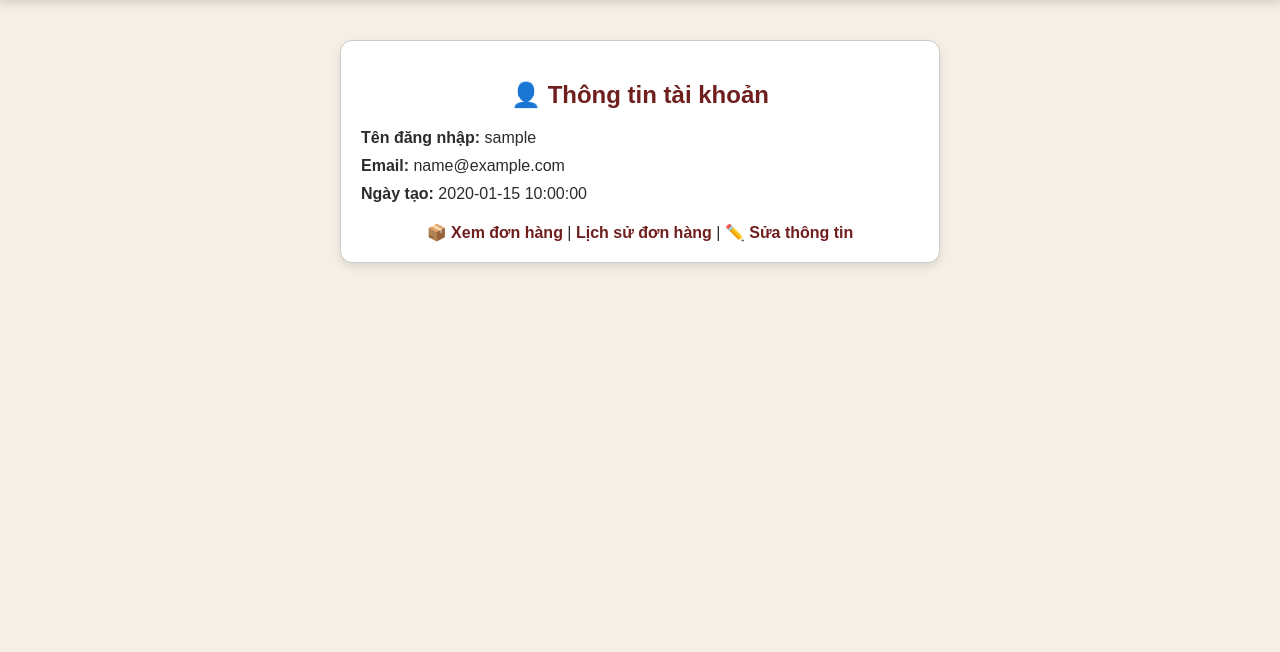
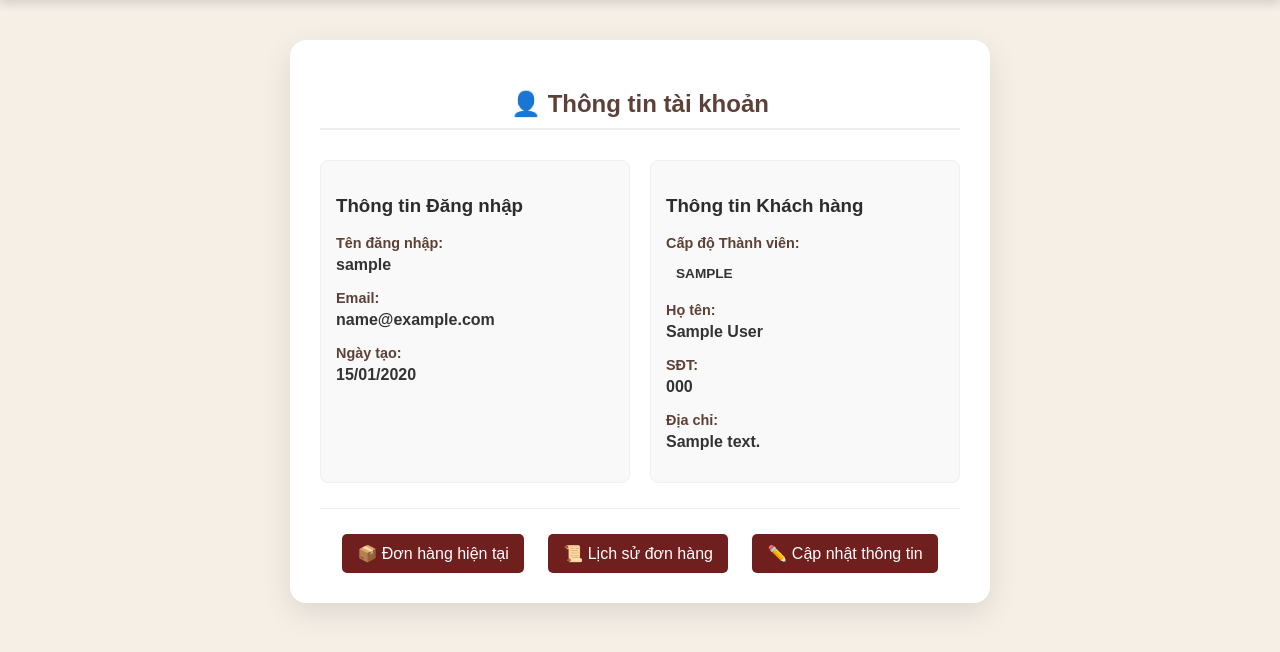
Before and after one commit to nhuquynh2006-eng/food_wedsite, a PHP site: page /account/account.php in a window 1280 px wide. Shown: the part 111-763 px from the top of the page. Run offline with PHP 8.4, Linux system fonts and the light colour scheme; the visitor is signed in with stand-in values (Sample User, id 1); tables that the repository leaves empty or names only in its code hold one stand-in row (values such as "Sample post").

```diff
--- a/account/account.php
+++ b/account/account.php
@@ -2,15 +2,53 @@
 include '../config.php';
 session_start();
 
+// 1. Kiểm tra đăng nhập
 if(!isset($_SESSION['username'])) {
     header("Location: ../login.php");
     exit;
 }
 
 $username = $_SESSION['username'];
-$sql = "SELECT * FROM users WHERE username = '$username'";
-$result = $conn->query($sql);
-$user = $result->fetch_assoc();
+$user_data = null;
+$customer_data = [
+    'full_name' => 'Chưa cập nhật',
+    'phone' => 'Chưa cập nhật',
+    'address' => 'Chưa cập nhật',
+    'membership' => 'normal'
+];
+
+// 2. Lấy thông tin User và Customer (bao gồm Membership) bằng Prepared Statement
+$stmt = $conn->prepare("
+    SELECT
+        u.*,
+        c.full_name,
+        c.phone,
+        c.address,
+        c.membership
+    FROM users u
+    LEFT JOIN customers c ON u.id = c.user_id
+    WHERE u.username = ? LIMIT 1
+");
+
+if ($stmt) {
+    $stmt->bind_param("s", $username);
+    $stmt->execute();
+    $result = $stmt->get_result();
+
+    if ($result->num_rows > 0) {
+        $data = $result->fetch_assoc();
+        $user_data = $data;
+
+        // Cập nhật thông tin khách hàng nếu tồn tại
+        if ($data['full_name'] !== null) {
+            $customer_data['full_name'] = $data['full_name'];
+            $customer_data['phone'] = $data['phone'];
+            $customer_data['address'] = $data['address'];
+        }
+        $customer_data['membership'] = $data['membership'] ?? 'normal';
+    }
+    $stmt->close();
+}
 ?>
 
 <!DOCTYPE html>
@@ -20,35 +58,76 @@ $user = $result->fetch_assoc();
     <title>Tài khoản của tôi</title>
     <link rel="stylesheet" href="../main.css">
     <style>
+        /* Tối ưu hóa CSS cho giao diện hiện đại */
         .account-container {
-      max-width: 600px;
+            max-width: 700px;
             margin: 40px auto;
-      padding: 20px;
-      border: 1px solid #ccc;
-      border-radius: 12px;
-      background: #fff;
-      box-shadow: 0 4px 10px rgba(0,0,0,0.1);
+            padding: 30px;
+            border: none;
+            border-radius: 16px;
+            background: #ffffff;
+            box-shadow: 0 10px 30px rgba(0,0,0,0.1);
         }
         .account-container h2 {
             text-align: center;
+            margin-bottom: 30px;
+            color: #5d4037; /* Màu nâu đậm hơn */
+            border-bottom: 2px solid #eee;
+            padding-bottom: 10px;
+        }
+        .info-grid {
+            display: grid;
+            grid-template-columns: 1fr 1fr;
+            gap: 20px;
             margin-bottom: 20px;
-      color: #701f1f;
         }
-    .account-info p {
-      margin: 10px 0;
-      font-size: 16px;
+        .info-card {
+            padding: 15px;
+            border: 1px solid #f0f0f0;
+            border-radius: 8px;
+            background-color: #f9f9f9;
         }
-    .account-actions a {
-      color: #701f1f;               /* Màu đỏ nâu chủ đạo */
-     text-decoration: none;        /* Bỏ gạch chân */
+        .info-card strong {
+            display: block;
+            color: #5d4037;
+            margin-bottom: 5px;
+            font-size: 0.9em;
+        }
+        .info-card span {
             font-weight: 600;
-     font-size: 16px;
-     transition: 0.3s;
+            color: #333;
         }
 
+        /* Style cho Membership Badge */
+        .membership-badge {
+            padding: 5px 10px;
+            border-radius: 15px;
+            font-weight: bold;
+            color: white;
+            text-transform: uppercase;
+            font-size: 0.85em;
+            display: inline-block;
+            margin-top: 5px;
+        }
+        .membership-normal { background-color: #6c757d; }
+        .membership-silver { background-color: #adb5bd; }
+        .membership-gold { background-color: #ffc107; color: #343a40; } /* Vàng đậm cho dễ đọc */
+        .membership-vip { background-color: #dc3545; }
+
+        /* Style cho Action Buttons */
+        .account-actions a {
+            display: inline-block;
+            margin: 0 10px;
+            padding: 10px 15px;
+            background-color: #701f1f;
+            color: white;
+            border-radius: 5px;
+            text-decoration: none;
+            transition: background-color 0.3s;
+        }
         .account-actions a:hover {
-     color: #a83232;               /* Màu đậm hơn khi rê chuột */
-     text-decoration: underline;   /* Gạch chân khi hover */
+            background-color: #a83232;
+            text-decoration: none;
         }
     </style>
 </head>
@@ -70,16 +149,36 @@ $user = $result->fetch_assoc();
 
     <div class="account-container">
         <h2>👤 Thông tin tài khoản</h2>
-    <div class="account-info">
-      <p><strong>Tên đăng nhập:</strong> <?= htmlspecialchars($user['username']); ?></p>
-      <p><strong>Email:</strong> <?= htmlspecialchars($user['email']); ?></p>
-      <p><strong>Ngày tạo:</strong> <?= $user['created_at']; ?></p>
-    </div>
-    <div class="account-actions" style="text-align:center; margin-top:20px;">
-     <a href="order.php">📦 Xem đơn hàng</a>  | <a href="order_history.php"> Lịch sử đơn hàng</a> |
-     <a href="edit_profile.php">✏️ Sửa thông tin</a>
+
+        <div class="info-grid">
+            <div class="info-card">
+                <h3>Thông tin Đăng nhập</h3>
+                <p><strong>Tên đăng nhập:</strong> <span><?= htmlspecialchars($user_data['username']); ?></span></p>
+                <p><strong>Email:</strong> <span><?= htmlspecialchars($user_data['email']); ?></span></p>
+                <p><strong>Ngày tạo:</strong> <span><?= date('d/m/Y', strtotime($user_data['created_at'])); ?></span></p>
             </div>
 
+            <div class="info-card">
+                <h3>Thông tin Khách hàng</h3>
+                <p>
+                    <strong>Cấp độ Thành viên:</strong>
+                    <span class="membership-badge membership-<?= strtolower($customer_data['membership']); ?>">
+                        <?= ucfirst(htmlspecialchars($customer_data['membership'])); ?>
+                    </span>
+                </p>
+                <p><strong>Họ tên:</strong> <span><?= htmlspecialchars($customer_data['full_name']); ?></span></p>
+                <p><strong>SĐT:</strong> <span><?= htmlspecialchars($customer_data['phone']); ?></span></p>
+                <p><strong>Địa chỉ:</strong> <span><?= htmlspecialchars($customer_data['address']); ?></span></p>
+            </div>
+        </div>
+
+        <hr style="border: 0; height: 1px; background: #eee; margin: 25px 0;">
+
+        <div class="account-actions" style="text-align:center;">
+            <a href="order.php">📦 Đơn hàng hiện tại</a>
+            <a href="order_history.php">📜 Lịch sử đơn hàng</a>
+            <a href="edit_profile.php">✏️ Cập nhật thông tin</a>
+        </div>
     </div>
 </body>
 </html>
--- a/view_cart.php
+++ b/view_cart.php
@@ -5,7 +5,7 @@ if ($conn->connect_error) die("Kết nối thất bại: " . $conn->connect_erro
 
 // Nếu chưa login -> chuyển về trang đăng nhập
 if (!isset($_SESSION['user_id']) && !isset($_SESSION['username'])) {
-    header("Location: account.php");
+    header("Location: account/account.php");
     exit;
 }
 
```
Also changed, not shown: admin/admin_order_detail.php (+69 -23 lines). Lines whose indentation alone changed are shown as unchanged.
